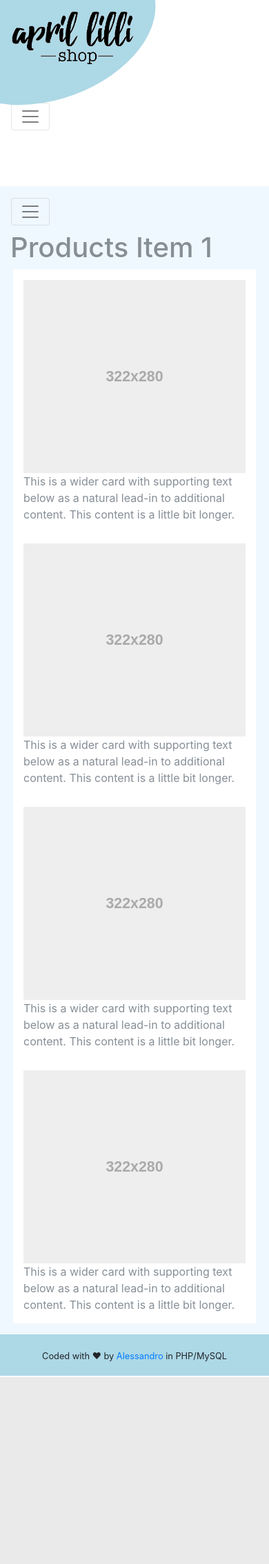
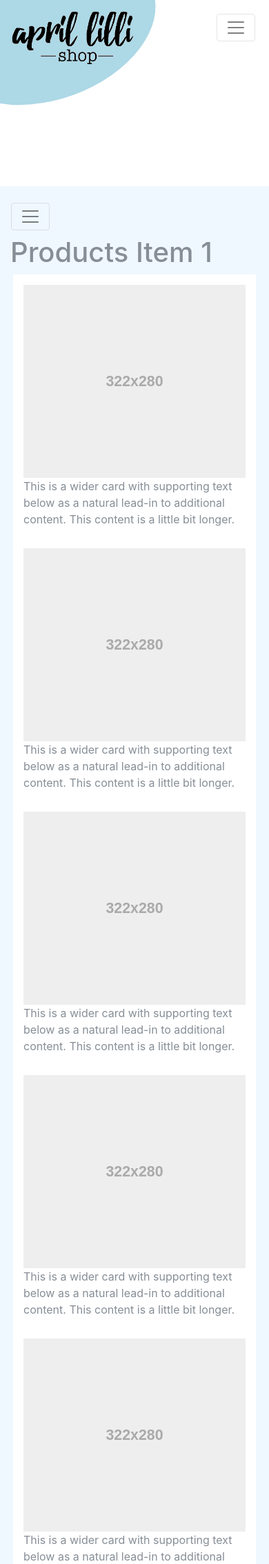
Before and after one commit to giacoppo/shoppy, a PHP site: page / in a window 390 px wide. Shown: the top 2268 px of the page at 69% size. Before the commit the page ends 1997 px from the top, so only its background shows below. Run offline with PHP 8.4, Linux system fonts and the light colour scheme; some libraries are stand-ins or nearby versions.

Commit message:
Correction main menu toggle's position

```diff
--- a/css/custom.css
+++ b/css/custom.css
@@ -23,8 +23,11 @@
     transform: rotate(20deg);
 }
 
-.navbar-light .navbar-toggler {
-    margin-top: -90px;
+header .navbar-light .navbar-toggler {
+    /* margin-top: -90px; */
+    position: absolute;
+    top: 20px;
+    right: 20px;
 }
 
 .navbar-light .navbar-toggler:hover {
--- a/index.html
+++ b/index.html
@@ -114,6 +114,22 @@
                           <img class="img-fluid" data-src="holder.js/100px280?theme=thumb" alt="Card image cap">
                           <p class="card-text">This is a wider card with supporting text below as a natural lead-in to additional content. This content is a little bit longer.</p>
                         </div>
+                        <div class="card col-12 col-sm-6 col-lg-4 col-xl-3">
+                          <img class="img-fluid" data-src="holder.js/100px280?theme=thumb" alt="Card image cap">
+                          <p class="card-text">This is a wider card with supporting text below as a natural lead-in to additional content. This content is a little bit longer.</p>
+                        </div>
+                        <div class="card col-12 col-sm-6 col-lg-4 col-xl-3">
+                          <img class="img-fluid" data-src="holder.js/100px280?theme=thumb" alt="Card image cap">
+                          <p class="card-text">This is a wider card with supporting text below as a natural lead-in to additional content. This content is a little bit longer.</p>
+                        </div>
+                        <div class="card col-12 col-sm-6 col-lg-4 col-xl-3">
+                          <img class="img-fluid" data-src="holder.js/100px280?theme=thumb" alt="Card image cap">
+                          <p class="card-text">This is a wider card with supporting text below as a natural lead-in to additional content. This content is a little bit longer.</p>
+                        </div>
+                        <div class="card col-12 col-sm-6 col-lg-4 col-xl-3">
+                          <img class="img-fluid" data-src="holder.js/100px280?theme=thumb" alt="Card image cap">
+                          <p class="card-text">This is a wider card with supporting text below as a natural lead-in to additional content. This content is a little bit longer.</p>
+                        </div>
                     </div>
                 </div>
             </div>
```
